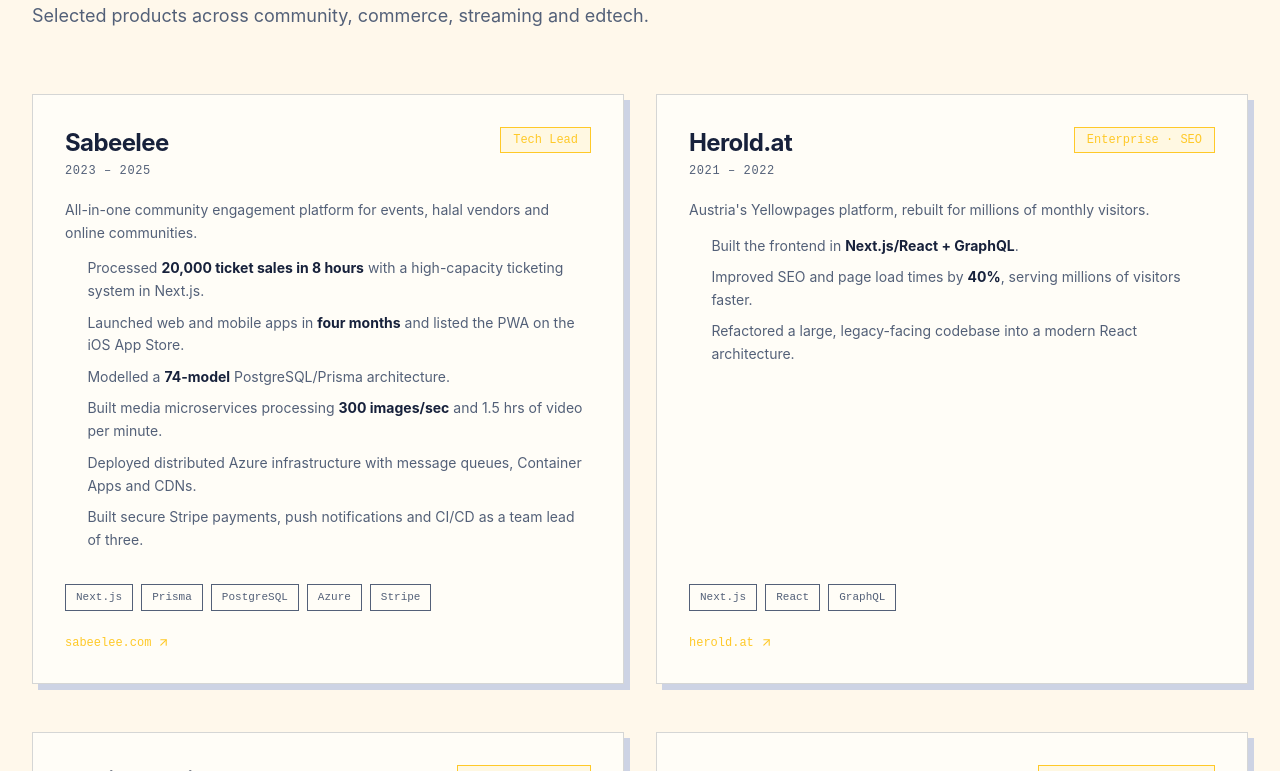
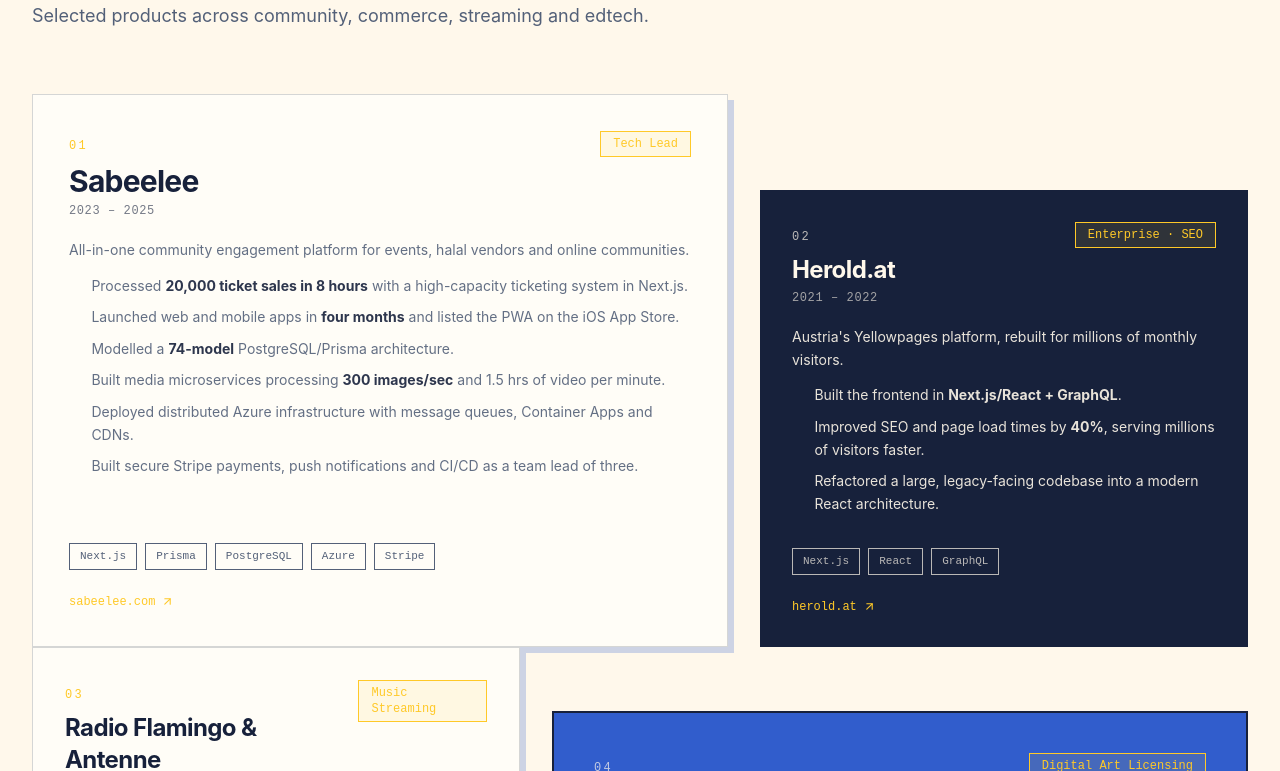
Before and after one commit to hasnainhaider2663/hasnain-cv, a React (Vite) app: page / in a window 1280 px wide. Shown: the part 2549-3320 px from the top of the page. Built offline with nearby package versions, Linux system fonts and the light colour scheme.

Commit message:
feat: editorial staggered project layout
Varied card widths (5/7/12 cols), staggered vertical offsets, mixed
paper/ink/cobalt tones and typographic numerals. Inverted tones get
prose color overrides.

```diff
--- a/src/components/Projects.tsx
+++ b/src/components/Projects.tsx
@@ -1,29 +1,45 @@
 import { ArrowUpRight } from 'lucide-react'
 import { Pill, Reveal, SectionHeading } from './ui'
 import { projects } from '../data/projects'
+
+const LAYOUT = [
+  { span: 'md:col-span-7', offset: '', tone: 'paper', pad: 'p-6 sm:p-9', num: '01', heading: 'text-2xl sm:text-3xl' },
+  { span: 'md:col-span-5', offset: 'md:mt-24', tone: 'ink', pad: 'p-6 sm:p-8', num: '02', heading: 'text-2xl' },
+  { span: 'md:col-span-5', offset: '', tone: 'paper', pad: 'p-6 sm:p-8', num: '03', heading: 'text-2xl' },
+  { span: 'md:col-span-7', offset: 'md:mt-16', tone: 'cobalt', pad: 'p-7 sm:p-10', num: '04', heading: 'text-2xl sm:text-3xl' },
+  { span: 'md:col-span-12', offset: 'md:mt-20', tone: 'paper', pad: 'p-8 sm:p-12', num: '05', heading: 'text-3xl sm:text-4xl' },
+  { span: 'md:col-span-5', offset: '', tone: 'ink', pad: 'p-6 sm:p-8', num: '06', heading: 'text-2xl' },
+  { span: 'md:col-span-7', offset: 'md:mt-28', tone: 'paper', pad: 'p-6 sm:p-9', num: '07', heading: 'text-2xl sm:text-3xl' },
+]
 
 export default function Projects() {
   return (
     <section id="projects" className="section-rule mx-auto max-w-7xl px-5 py-20 sm:px-8 md:py-28">
       <SectionHeading index="02" label="Projects" title="Things I've built, shipped and scaled." lead="Selected products across community, commerce, streaming and edtech." />
 
-      <div className="mt-16 grid gap-x-8 gap-y-12 md:grid-cols-2">
-        {projects.map((project, i) => (
-          <Reveal key={project.slug} delay={Math.min((i % 2) * 0.08, 0.16)}>
-            <article className="paper-panel flex h-full flex-col p-6 sm:p-8">
+      <div className="mt-16 grid gap-x-8 gap-y-12 md:grid-cols-12 md:gap-y-0">
+        {projects.map((project, i) => {
+          const layout = LAYOUT[i % LAYOUT.length]
+          const tone = layout.tone
+          const toneClass = tone === 'ink' ? 'ink-block' : tone === 'cobalt' ? 'border-brutal bg-cobalt text-bg' : 'paper-panel'
+
+          return (
+            <Reveal key={project.slug} delay={Math.min(i * 0.05, 0.2)} className={`${layout.span} ${layout.offset}`}>
+              <article className={`${toneClass} flex h-full flex-col ${layout.pad}`}>
                 <div className="flex items-start justify-between gap-4">
                   <div>
-                  <h3 className="font-sans text-2xl font-bold tracking-tight">{project.name}</h3>
-                  <p className="mt-1 font-mono text-xs tracking-wider text-muted">{project.period}</p>
+                    <span className={`font-mono text-xs tracking-[0.2em] ${tone === 'paper' ? 'text-accent' : 'opacity-70'}`}>{layout.num}</span>
+                    <h3 className={`mt-2 font-sans font-bold tracking-tight ${layout.heading}`}>{project.name}</h3>
+                    <p className="mt-1 font-mono text-xs tracking-wider opacity-60">{project.period}</p>
                   </div>
                   {project.tag && <Pill accent>{project.tag}</Pill>}
                 </div>
 
-              <div className="prose-job mt-5 flex-1 text-sm leading-relaxed text-muted" dangerouslySetInnerHTML={{ __html: project.description }} />
+                <div className={`prose-job mt-5 flex-1 text-sm leading-relaxed opacity-90 ${tone === 'paper' ? 'text-muted' : ''}`} dangerouslySetInnerHTML={{ __html: project.description }} />
 
                 <div className="mt-6 flex flex-wrap gap-2">
                   {project.stack.map(tech => (
-                  <span key={tech} className="border px-2.5 py-1 font-mono text-[11px] text-muted">
+                    <span key={tech} className={`border px-2.5 py-1 font-mono text-[11px] ${tone === 'paper' ? 'text-muted' : 'opacity-70'}`}>
                       {tech}
                     </span>
                   ))}
@@ -34,14 +50,15 @@
                     href={project.link}
                     target="_blank"
                     rel="noopener noreferrer"
-                  className="mt-6 inline-flex items-center gap-1.5 font-mono text-xs text-accent hover:underline"
+                    className={`mt-6 inline-flex items-center gap-1.5 font-mono text-xs text-accent hover:underline`}
                   >
                     {project.linkLabel ?? project.link} <ArrowUpRight size={13} strokeWidth={2} />
                   </a>
                 )}
               </article>
             </Reveal>
-        ))}
+          )
+        })}
       </div>
     </section>
   )
--- a/src/index.css
+++ b/src/index.css
@@ -287,6 +287,27 @@
     font-family: var(--font-mono);
     font-size: 0.85em;
   }
+
+  .ink-block .prose-job p,
+  .ink-block .prose-job strong,
+  .ink-block .prose-job h2,
+  .ink-block .prose-job li,
+  .bg-cobalt .prose-job p,
+  .bg-cobalt .prose-job strong,
+  .bg-cobalt .prose-job h2,
+  .bg-cobalt .prose-job li {
+    color: var(--bg);
+  }
+
+  .ink-block .prose-job li::marker,
+  .bg-cobalt .prose-job li::marker {
+    color: var(--accent);
+  }
+
+  .ink-block .prose-job code,
+  .bg-cobalt .prose-job code {
+    border-color: var(--bg);
+  }
 }
 
 @media (prefers-reduced-motion: reduce) {
```
Lines whose indentation alone changed are shown as unchanged.
